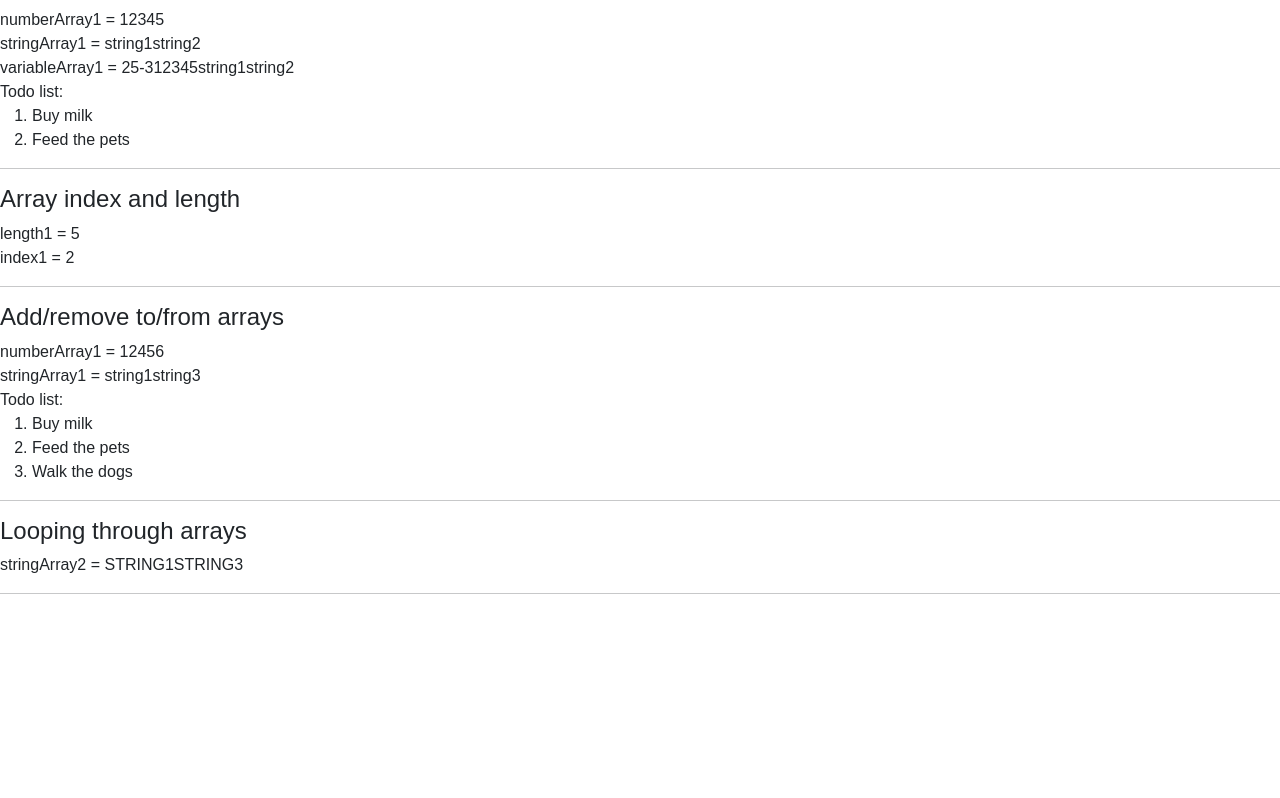
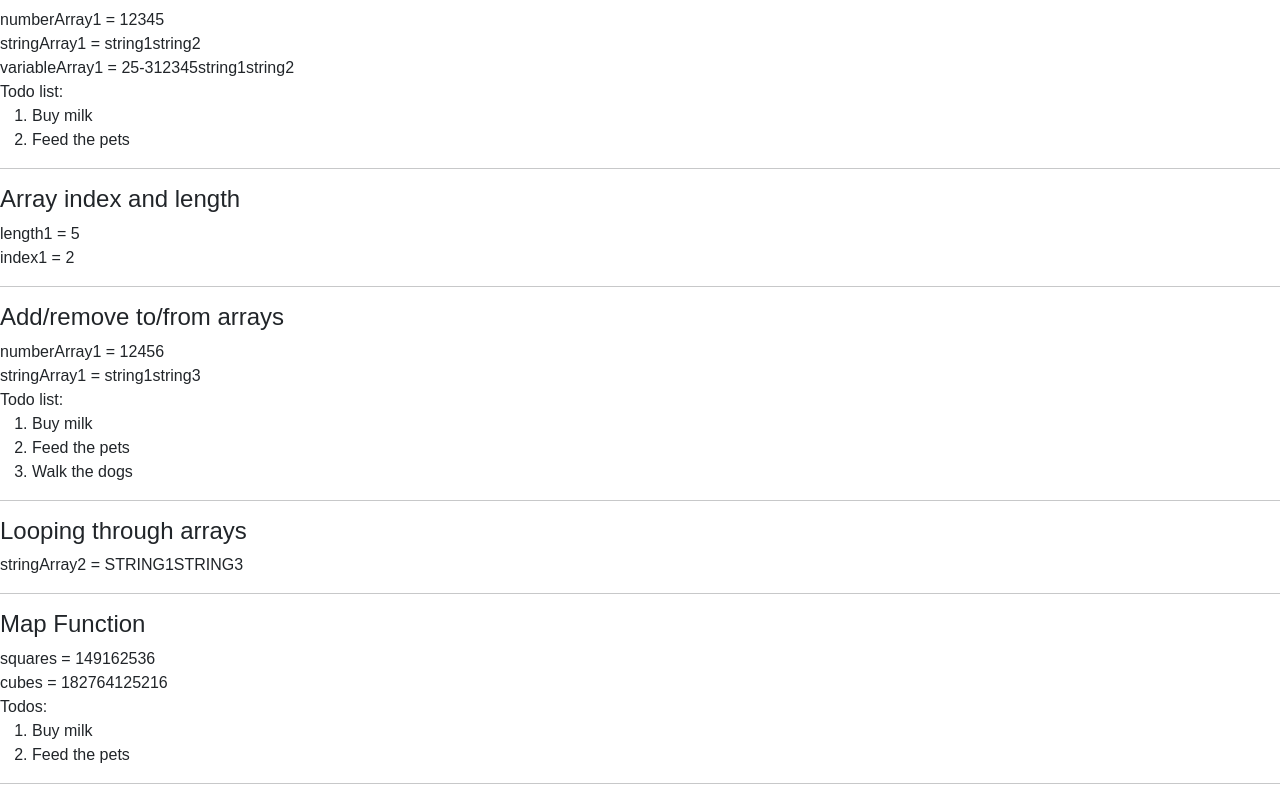
Before and after one commit to abbyelbaum/kambaz-react-web-app, a React (Vite) app: page /#/Labs/Lab3/Lab3 in a window 1280 px wide. Shown: the part 1688-2486 px from the top of the page. Before the commit the page ends 2298 px from the top, so only its background shows below. Built offline with nearby package versions, Linux system fonts and the light colour scheme.

Commit message:
The Map Function

```diff
--- /dev/null
+++ b/src/Labs/Lab3/MapFunction.tsx
@@ -0,0 +1,20 @@
+export default function MapFunction() {
+    let numberArray1 = [1, 2, 3, 4, 5, 6];
+    const square = (a: number) => a * a;
+    const todos = ["Buy milk", "Feed the pets"];
+    const squares = numberArray1.map(square);
+    const cubes = numberArray1.map((a) => a * a * a);
+    return (
+        <div id="wd-map-function">
+            <h4>Map Function</h4>
+            squares = {squares}<br/>
+            cubes = {cubes}<br/>
+            Todos:
+            <ol>
+                {todos.map((todo) => (
+                    <li>{todo}</li>
+                ))}
+            </ol><hr/>
+        </div>
+    );
+}
--- a/src/Labs/Lab3/index.tsx
+++ b/src/Labs/Lab3/index.tsx
@@ -13,6 +13,7 @@ import SimpleArrays from "./SimpleArrays";
 import ArrayIndexAndLength from "./ArrayIndexAndLength";
 import AddingAndRemovingToFromArrays from "./AddingAndRemovingToFromArrays";
 import ForLoops from "./ForLoops";
+import MapFunction from "./MapFunction";
 
 export default function Lab3() {
     return (
@@ -33,6 +34,7 @@ export default function Lab3() {
             <ArrayIndexAndLength/>
             <AddingAndRemovingToFromArrays/>
             <ForLoops/>
+            <MapFunction/>
         </div>
     );
 }
```
